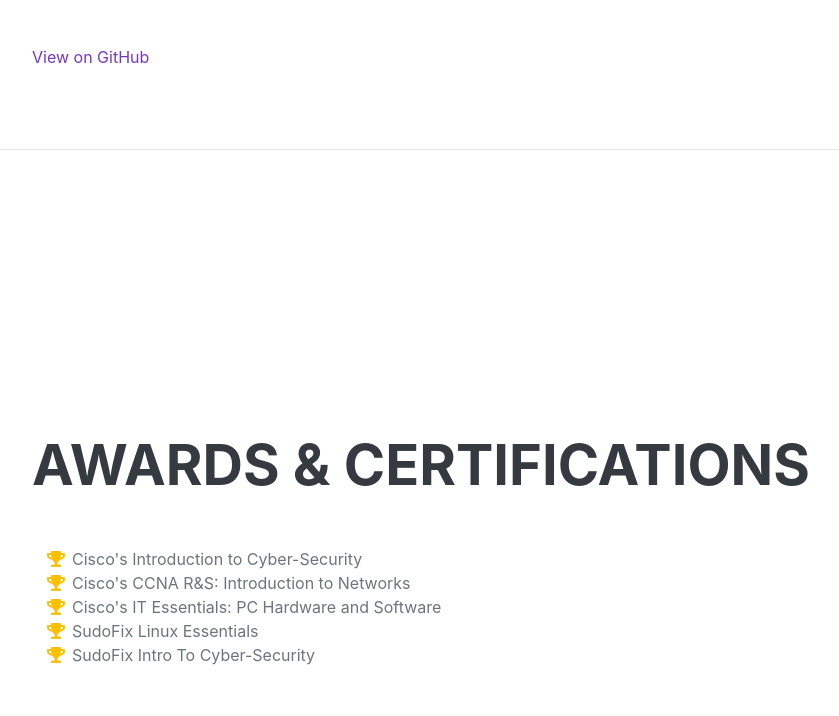
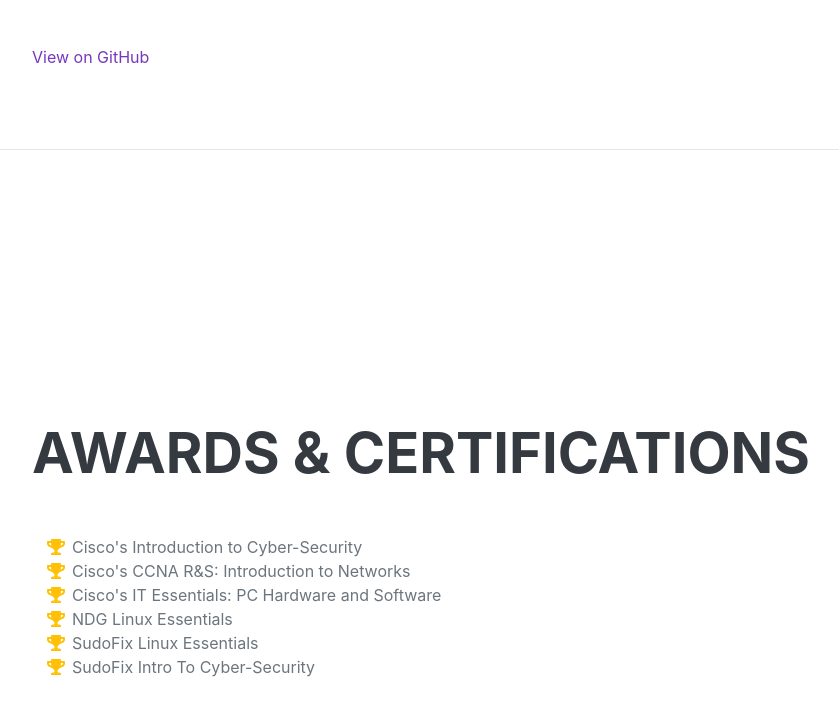
Before and after one commit to DeebAlTurk/portfolio, a plain HTML site: page index.html in a window 1280 px wide. Shown: the part 4420-5136 px from the top of the page, without its empty margins (288-1127 px from the left). Drawn offline with nearby package versions, Linux system fonts and the light colour scheme; a web font is replaced by a local one.

Commit message:
add new Cert

```diff
--- a/index.html
+++ b/index.html
@@ -284,6 +284,10 @@
             </li>
             <li>
                 <span class="fa-li"><i class="fas fa-trophy text-warning"></i></span>
+               NDG Linux Essentials
+            </li>
+            <li>
+                <span class="fa-li"><i class="fas fa-trophy text-warning"></i></span>
                 SudoFix Linux Essentials
             </li>
             <li>
```
